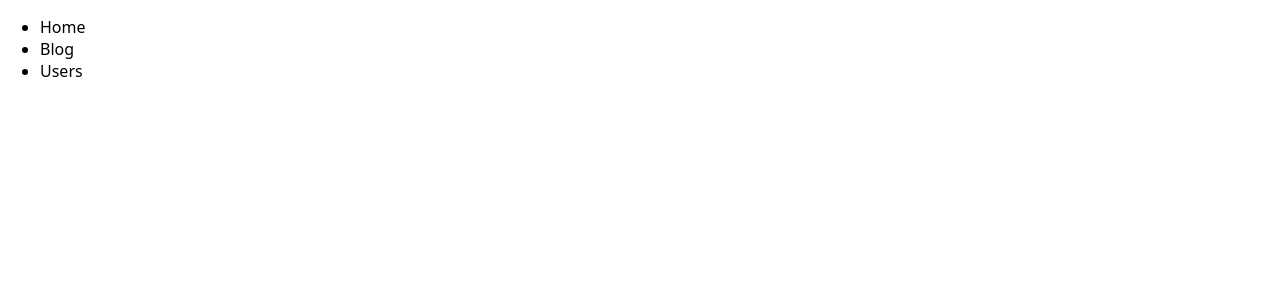
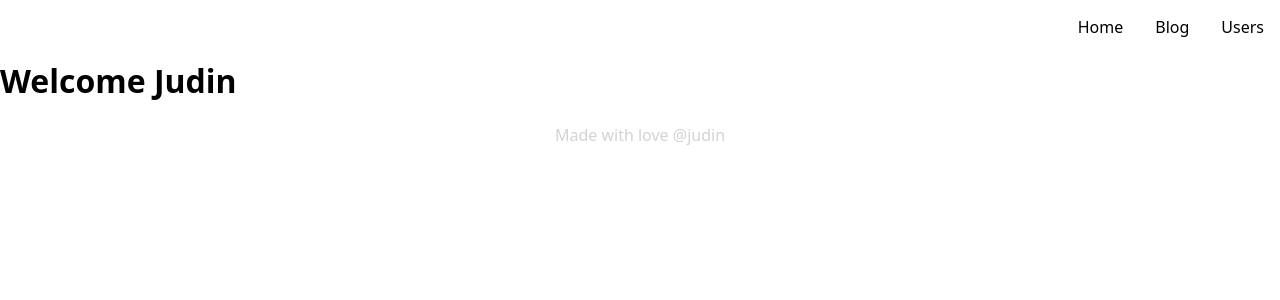
Before and after one commit to dafajudin/basic-nextjs, a Next.js app: page / in a window 1280 px wide. Shown: the top 300 px of the page. Built offline with nearby package versions, Linux system fonts and the light colour scheme.

Commit message:
update index.tsx file

```diff
--- a/pages/index.tsx
+++ b/pages/index.tsx
@@ -1,21 +1,13 @@
-import Head from 'next/head'
-import Image from 'next/image'
-import { Inter } from '@next/font/google'
+import Header from '../components/headers'
+import Footer from '../components/footer'
 import styles from '../styles/Home.module.css'
-import Link from 'next/link'
-
-const inter = Inter({ subsets: ['latin'] })
 
 export default function Home() {
   return (
     <>
-      <header>
-        <ul>
-          <li><Link href="/">Home</Link></li>
-          <li><Link href="blog">Blog</Link></li>
-          <li><Link href="users">Users</Link></li>
-        </ul>
-      </header>
+      <Header />
+      <h1 className={styles['title-homepage']}>Welcome Judin</h1>
+      <Footer />
     </>
-  )
+  );
 }
```
